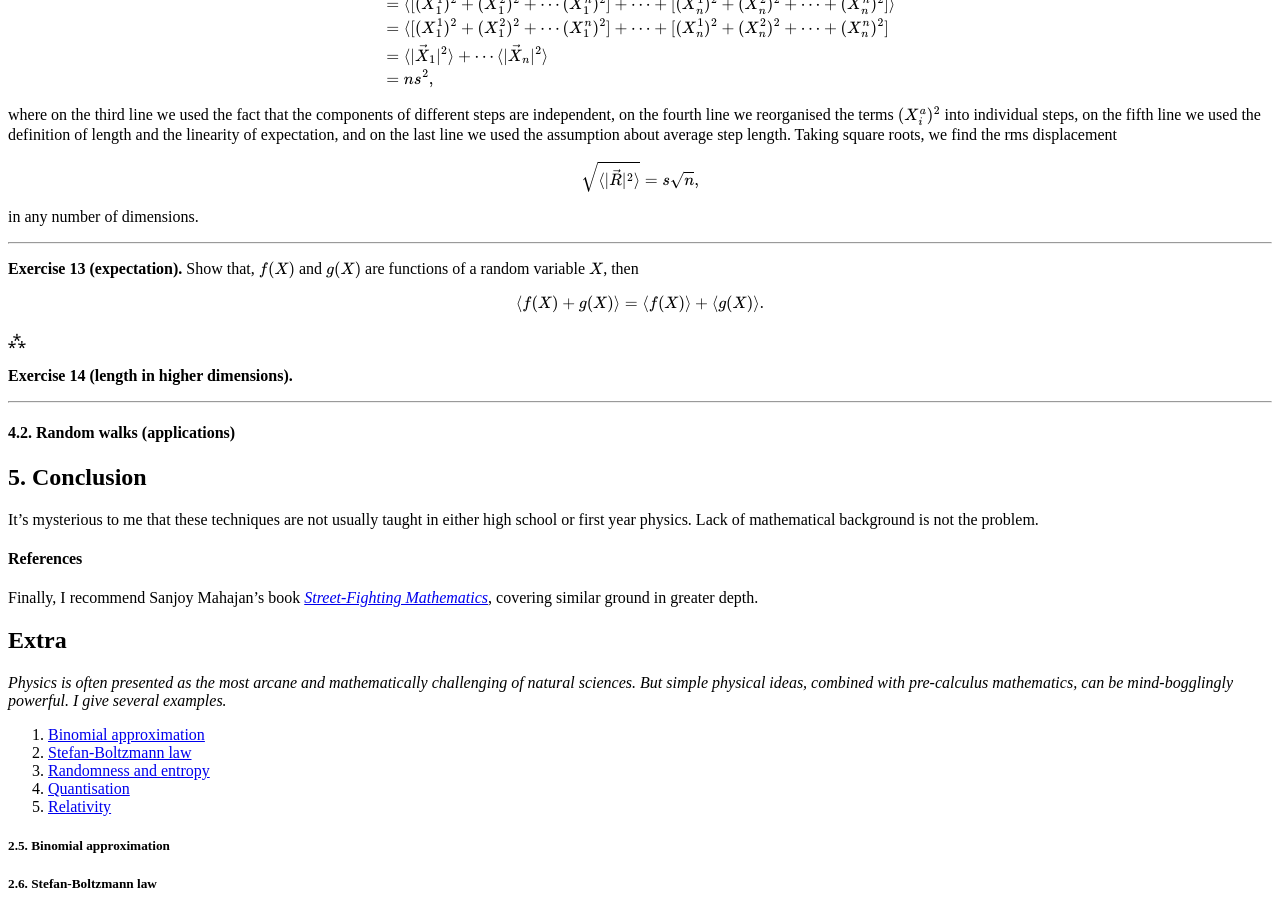
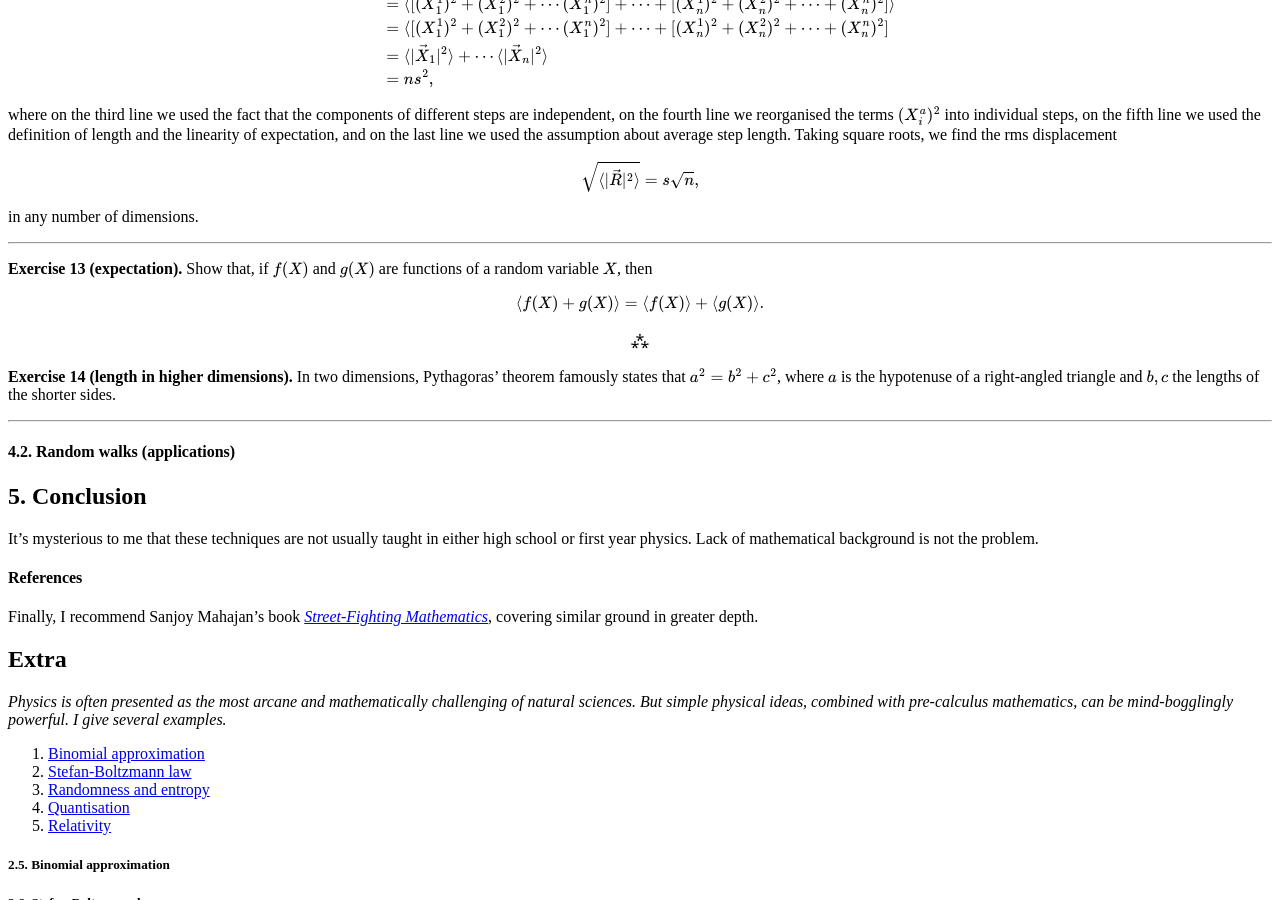
Before and after one commit to hapax/hapax.github.io, a Jekyll site: the page built from assets/simple-physics.md, in a window 1280 px wide and 900 px high, scrolled down 10650 px. Built offline with Jekyll 4.4.1, drawn with Linux system fonts in a browser that asks for light colours; our own code applies the rules of GitHub Pages for plain Markdown files; formulas are drawn with MathJax 3; a script that is not in the unit is left out.

Commit message:
Update simple-physics.md

```diff
--- a/assets/simple-physics.md
+++ b/assets/simple-physics.md
@@ -1150,18 +1150,21 @@ in any number of dimensions.
 
 ---
 
-**Exercise 13 (expectation).** Show that, $f(X)$ and $g(X)$ are
+**Exercise 13 (expectation).** Show that, if $f(X)$ and $g(X)$ are
 functions of a random variable $X$, then
 
 $$
 \langle f(X) + g(X)\rangle = \langle f(X)\rangle + \langle g(X)\rangle.
 $$
 
-<p align="justify">
+<p align="center">
   ⁂
 	  </p>
 
-**Exercise 14 (length in higher dimensions).**
+**Exercise 14 (length in higher dimensions).** In two dimensions,
+  Pythagoras' theorem famously states that $a^2 = b^2 + c^2$, where
+  $a$ is the hypotenuse of a right-angled triangle and $b, c$ the
+  lengths of the shorter sides.
 
 ---
 
```
